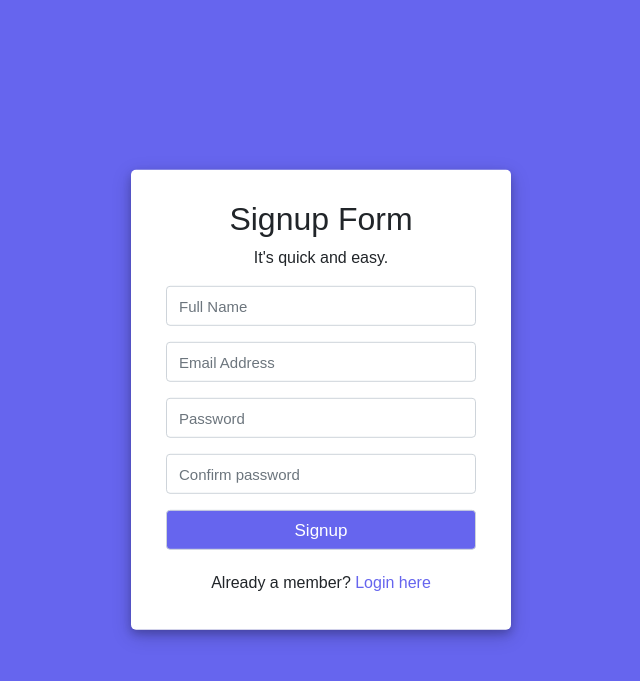
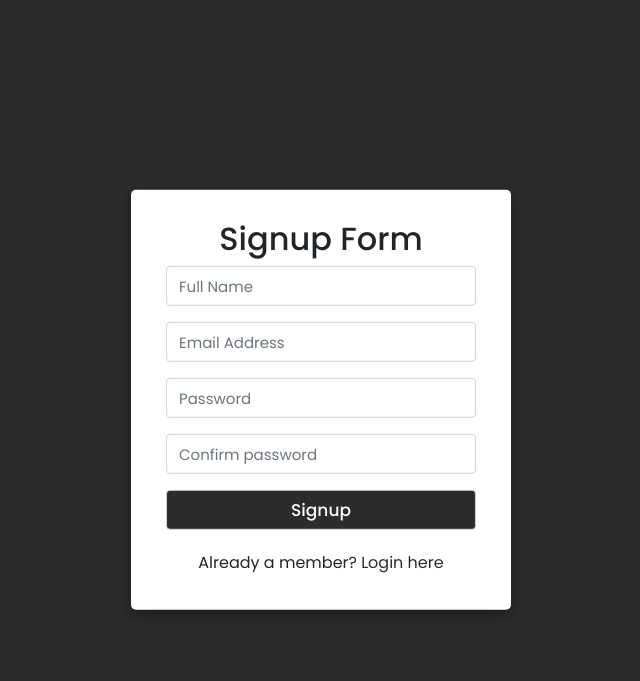
Before and after one commit to ShahzodCodes/final_web_project, a PHP site: page /signup-user.php in a window 1280 px wide. Shown: the top 681 px of the page, without its empty margins (319-959 px from the left). Run offline with PHP 8.4, Linux system fonts and the light colour scheme.

Commit message:
100% done

```diff
--- a/signup-user.php
+++ b/signup-user.php
@@ -13,7 +13,6 @@
             <div class="col-md-4 offset-md-4 form">
                 <form action="signup-user.php" method="POST" autocomplete="">
                     <h2 class="text-center">Signup Form</h2>
-                    <p class="text-center">It's quick and easy.</p>
                     <?php
                     if(count($errors) == 1){
                         ?>
--- a/style.css
+++ b/style.css
@@ -1,12 +1,12 @@
-/* @import url('https://fonts.googleapis.com/css?family=Poppins:400,500,600,700&display=swap'); */
+@import url('https://fonts.googleapis.com/css?family=Poppins:400,500,600,700&display=swap');
 html,
 body {
-	background: #6665ee;
+	background: #2c2c2c;
 	font-family: 'Poppins', sans-serif;
 }
 ::selection {
 	color: #fff;
-	background: #6665ee;
+	background: #2c2c2c;
 }
 .container {
 	position: absolute;
@@ -31,20 +31,20 @@ body {
 	font-size: 15px;
 }
 .container .form form .button {
-	background: #6665ee;
+	background: #2c2c2c;
 	color: #fff;
 	font-size: 17px;
 	font-weight: 500;
 	transition: all 0.3s ease;
 }
 .container .form form .button:hover {
-	background: #5757d1;
+	background: #2c2c2c;
 }
 .container .form form .link {
 	padding: 5px 0;
 }
 .container .form form .link a {
-	color: #6665ee;
+	color: #2c2c2c;
 }
 .container .login-form form p {
 	font-size: 14px;
```
Also changed, not shown: home.php (+2 -5 lines).
